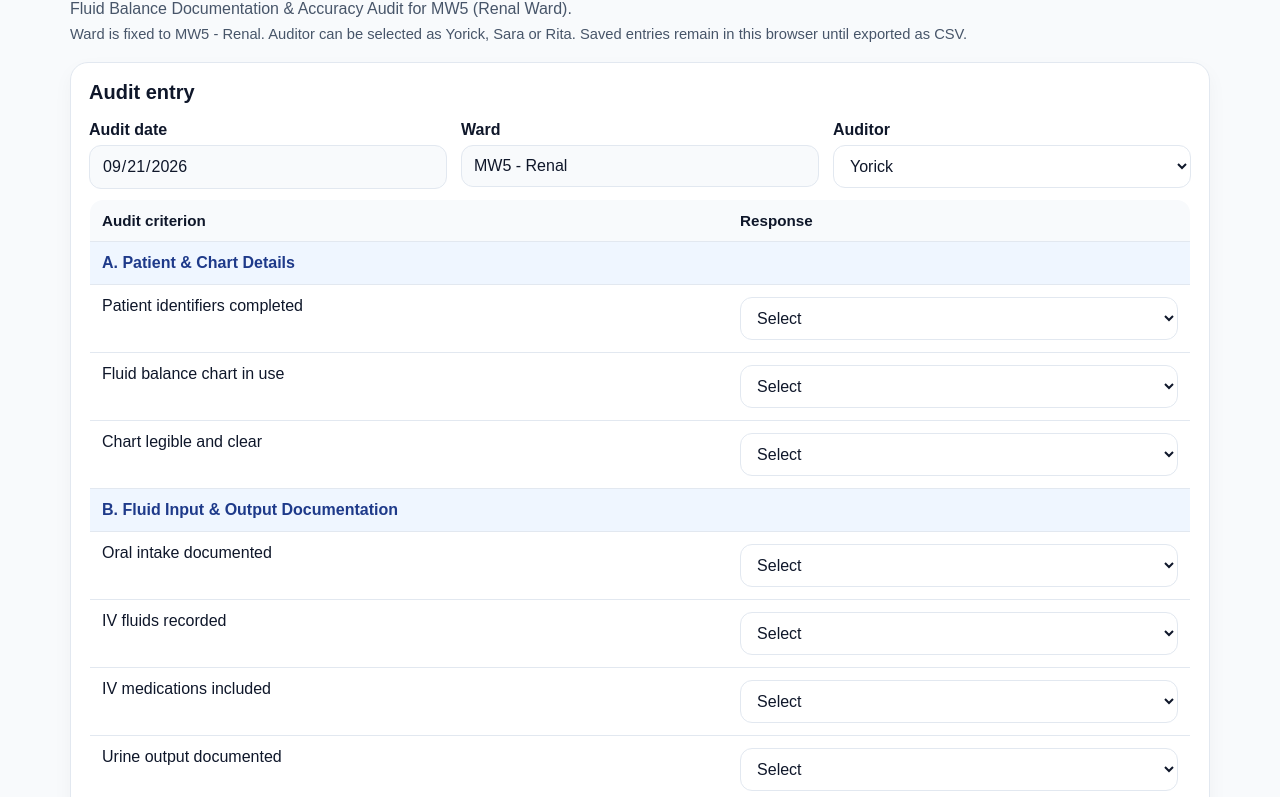
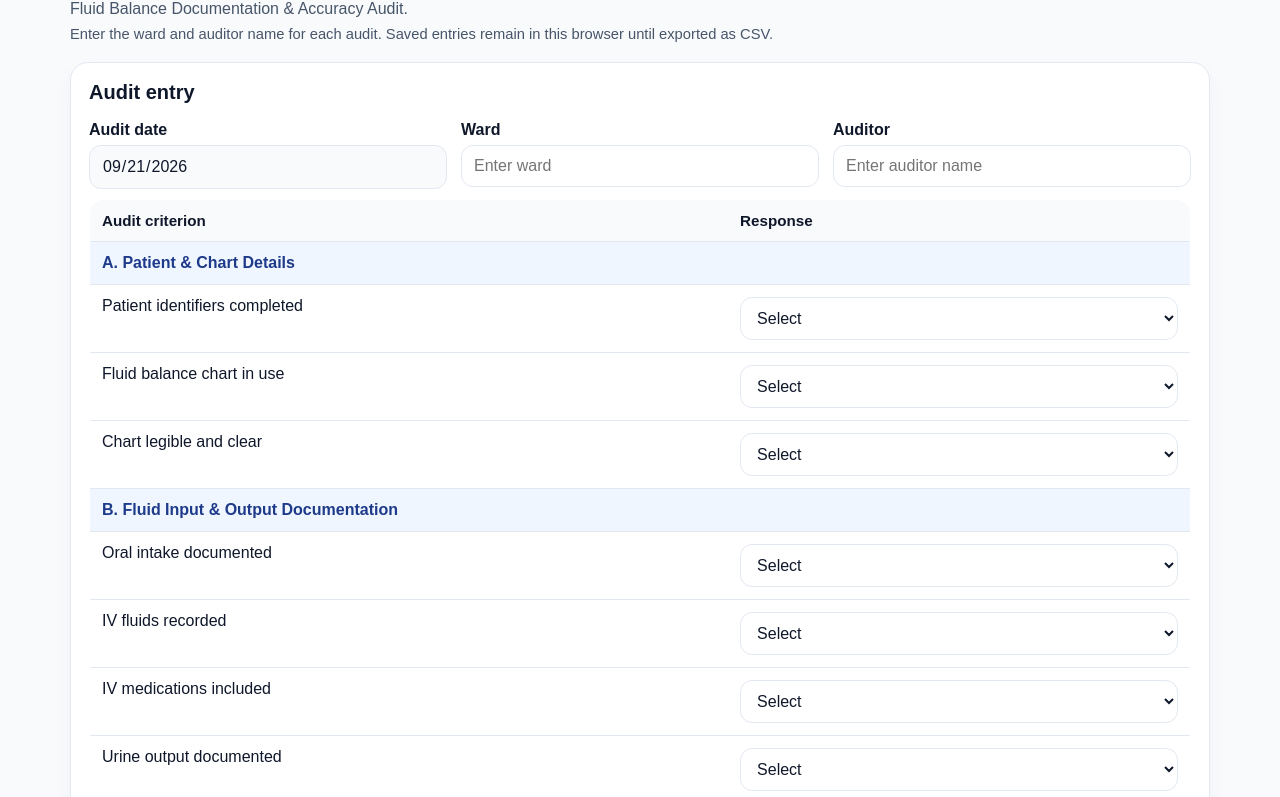
Before and after one commit to galey23/Intake-and-output-charting, a plain HTML site: page index.html in a window 1280 px wide. Shown: the part 69-866 px from the top of the page. Drawn offline with Linux system fonts and the light colour scheme.

Commit message:
Update index.html

```diff
--- a/index.html
+++ b/index.html
@@ -1,13 +1,24 @@
 <!DOCTYPE html>
 <html lang="en">
+
 <head>
+
   <meta charset="UTF-8" />
-  <meta name="viewport" content="width=device-width, initial-scale=1.0" />
-
-  <title>MW5 Fluid Balance / Intake & Output Chart Audit</title>
+
+  <meta
+    name="viewport"
+    content="width=device-width, initial-scale=1.0"
+  />
+
+  <title>
+    MW5 Fluid Balance / Intake & Output Chart Audit
+  </title>
+
 
   <style>
+
     :root {
+
       --bg: #f8fafc;
       --card: #ffffff;
       --text: #0f172a;
@@ -23,13 +34,17 @@
 
       --section: #eff6ff;
       --section-text: #1e3a8a;
-    }
+
+    }
+
 
     * {
       box-sizing: border-box;
     }
 
+
     body {
+
       margin: 0;
 
       font-family:
@@ -38,11 +53,14 @@
         sans-serif;
 
       background: var(--bg);
+
       color: var(--text);
+
     }
 
 
     header {
+
       padding:
         24px
         20px
@@ -53,35 +71,44 @@
       margin:
         0
         auto;
+
     }
 
 
     h1 {
+
       margin:
         0
         0
         8px;
 
       font-size: 2rem;
+
     }
 
 
     h2 {
+
       margin-top: 0;
+
       font-size: 1.25rem;
+
     }
 
 
     p {
+
       margin:
         8px
         0;
 
       color: var(--muted);
+
     }
 
 
     .wrap {
+
       max-width: 1180px;
 
       margin:
@@ -92,10 +119,12 @@
         0
         20px
         28px;
+
     }
 
 
     .card {
+
       background: var(--card);
 
       border:
@@ -114,22 +143,29 @@
         rgba(15, 23, 42, 0.04);
 
       margin-bottom: 16px;
+
     }
 
 
     .grid {
+
       display: grid;
+
       gap: 14px;
+
     }
 
 
     .grid-3 {
+
       grid-template-columns:
         repeat(3, 1fr);
+
     }
 
 
     label {
+
       display: block;
 
       margin-bottom: 6px;
@@ -137,6 +173,7 @@
       font-weight: 700;
 
       color: var(--text);
+
     }
 
 
@@ -144,7 +181,9 @@
     select,
     textarea,
     button {
+
       font: inherit;
+
     }
 
 
@@ -152,6 +191,7 @@
     input[type="date"],
     select,
     textarea {
+
       width: 100%;
 
       border:
@@ -168,21 +208,28 @@
       background: #fff;
 
       color: var(--text);
+
     }
 
 
     input[readonly] {
+
       background: #f8fafc;
+
     }
 
 
     textarea {
+
       min-height: 100px;
+
       resize: vertical;
+
     }
 
 
     .audit-table {
+
       width: 100%;
 
       border-collapse: collapse;
@@ -197,11 +244,13 @@
       border-radius: 14px;
 
       overflow: hidden;
+
     }
 
 
     .audit-table th,
     .audit-table td {
+
       border-bottom:
         1px
         solid
@@ -210,28 +259,34 @@
       padding: 12px;
 
       vertical-align: top;
+
     }
 
 
     .audit-table th {
+
       text-align: left;
 
       background: #f8fafc;
 
       font-size: 0.95rem;
+
     }
 
 
     .section-title {
+
       background: var(--section);
 
       font-weight: 700;
 
       color: var(--section-text);
+
     }
 
 
     .actions {
+
       display: flex;
 
       gap: 10px;
@@ -239,10 +294,12 @@
       flex-wrap: wrap;
 
       margin-top: 16px;
+
     }
 
 
     button {
+
       border: none;
 
       border-radius: 12px;
@@ -254,51 +311,73 @@
       font-weight: 700;
 
       cursor: pointer;
+
     }
 
 
     .primary {
+
       background: var(--accent);
+
       color: white;
+
     }
 
 
     .primary:hover {
+
       background: var(--accent-2);
+
     }
 
 
     .secondary {
+
       background: #e2e8f0;
+
       color: #0f172a;
+
     }
 
 
     .danger {
+
       background: #fee2e2;
+
       color: var(--danger);
+
     }
 
 
     .small-note {
+
       font-size: 0.92rem;
+
       color: var(--muted);
+
     }
 
 
     .ok {
+
       color: var(--ok);
+
       font-weight: 700;
+
     }
 
 
     .warn {
+
       color: var(--warn);
+
       font-weight: 700;
+
     }
 
 
     .summary-grid {
+
       display: grid;
 
       grid-template-columns:
@@ -307,10 +386,12 @@
       gap: 10px;
 
       margin-top: 8px;
+
     }
 
 
     .metric {
+
       border:
         1px
         solid
@@ -321,41 +402,51 @@
       padding: 12px;
 
       background: #fafafa;
+
     }
 
 
     .metric strong {
+
       display: block;
 
       font-size: 0.95rem;
 
       margin-bottom: 4px;
+
     }
 
 
     .metric .value {
+
       font-size: 1.8rem;
 
       font-weight: 800;
 
       line-height: 1.1;
+
     }
 
 
     .metric .sub {
+
       font-size: 0.9rem;
 
       color: var(--muted);
 
       margin-top: 4px;
-    }
+
+    }
+
 
 
     @media (max-width: 980px) {
 
       .grid-3,
       .summary-grid {
+
         grid-template-columns: 1fr;
+
       }
 
 
@@ -364,51 +455,68 @@
       .audit-table tr,
       .audit-table td,
       .audit-table th {
+
         display: block;
+
         width: 100%;
+
       }
 
 
       .audit-table thead {
+
         display: none;
+
       }
 
 
       .audit-table tr {
+
         border-bottom:
           1px
           solid
           var(--border);
+
       }
 
 
       .audit-table td {
+
         border-bottom: none;
+
       }
 
     }
+
   </style>
+
 </head>
 
 
+
 <body>
 
 
 <header>
 
   <h1>
-    MW5 Fluid Balance / Intake &amp; Output Chart Audit
+    Fluid Balance / Intake &amp; Output Chart Audit
   </h1>
 
+
   <p>
-    Fluid Balance Documentation &amp; Accuracy Audit
-    for MW5 (Renal Ward).
+
+    Fluid Balance Documentation &amp; Accuracy Audit.
+
   </p>
 
+
   <p class="small-note">
-    Ward is fixed to MW5 - Renal.
-    Auditor can be selected as Yorick, Sara or Rita.
+
+    Enter the ward and auditor name for each audit.
+
     Saved entries remain in this browser until exported as CSV.
+
   </p>
 
 </header>
@@ -422,24 +530,34 @@
   <!-- AUDIT ENTRY -->
   <!-- ===================================================== -->
 
+
   <div class="card">
 
-    <h2>Audit entry</h2>
+
+    <h2>
+      Audit entry
+    </h2>
 
 
     <form id="auditForm">
 
 
+      <!-- ================================================= -->
       <!-- AUDIT DETAILS -->
+      <!-- ================================================= -->
+
 
       <div class="grid grid-3">
 
+
+        <!-- AUDIT DATE -->
 
         <div>
 
           <label for="auditDate">
             Audit date
           </label>
+
 
           <input
             type="date"
@@ -451,22 +569,30 @@
         </div>
 
 
+
+        <!-- WARD -->
+
         <div>
 
           <label for="ward">
             Ward
           </label>
+
 
           <input
             type="text"
             id="ward"
             name="ward"
-            value="MW5 - Renal"
-            readonly
+            placeholder="Enter ward"
+            autocomplete="off"
+            required
           />
 
         </div>
 
+
+
+        <!-- AUDITOR -->
 
         <div>
 
@@ -474,28 +600,15 @@
             Auditor
           </label>
 
-          <select
+
+          <input
+            type="text"
             id="auditor"
             name="auditor"
+            placeholder="Enter auditor name"
+            autocomplete="name"
             required
-          >
-
-            <option
-              value="Yorick"
-              selected
-            >
-              Yorick
-            </option>
-
-            <option value="Sara">
-              Sara
-            </option>
-
-            <option value="Rita">
-              Rita
-            </option>
-
-          </select>
+          />
 
         </div>
 
@@ -508,6 +621,7 @@
       <!-- AUDIT TABLE -->
       <!-- ================================================= -->
 
+
       <table class="audit-table">
 
 
@@ -532,9 +646,10 @@
         <tbody>
 
 
-          <!-- ============================================= -->
+          <!-- ================================================= -->
           <!-- SECTION A -->
-          <!-- ============================================= -->
+          <!-- ================================================= -->
+
 
           <tr>
 
@@ -542,7 +657,9 @@
               class="section-title"
               colspan="2"
             >
+
               A. Patient &amp; Chart Details
+
             </td>
 
           </tr>
@@ -660,10 +777,10 @@
 
 
 
-
-          <!-- ============================================= -->
+          <!-- ================================================= -->
           <!-- SECTION B -->
-          <!-- ============================================= -->
+          <!-- ================================================= -->
+
 
           <tr>
 
@@ -671,7 +788,9 @@
               class="section-title"
               colspan="2"
             >
+
               B. Fluid Input &amp; Output Documentation
+
             </td>
 
           </tr>
@@ -900,10 +1019,10 @@
 
 
 
-
-          <!-- ============================================= -->
+          <!-- ================================================= -->
           <!-- SECTION C -->
-          <!-- ============================================= -->
+          <!-- ================================================= -->
+
 
           <tr>
 
@@ -911,7 +1030,9 @@
               class="section-title"
               colspan="2"
             >
+
               C. Accuracy &amp; Completion
+
             </td>
 
           </tr>
@@ -1066,14 +1187,17 @@
 
 
 
-          <!-- ============================================= -->
+          <!-- ================================================= -->
           <!-- COMMENTS -->
-          <!-- ============================================= -->
+          <!-- ================================================= -->
+
 
           <tr>
 
             <td>
+
               Comments / Actions Required
+
             </td>
 
             <td>
@@ -1097,6 +1221,7 @@
       <!-- ================================================= -->
       <!-- ACTION BUTTONS -->
       <!-- ================================================= -->
+
 
       <div class="actions">
 
@@ -1106,8 +1231,11 @@
           class="primary"
           id="saveEntryBtn"
         >
+
           Save audit entry
+
         </button>
+
 
 
         <button
@@ -1115,8 +1243,11 @@
           class="secondary"
           id="exportCsvBtn"
         >
+
           Export CSV
+
         </button>
+
 
 
         <button
@@ -1124,8 +1255,11 @@
           class="secondary"
           id="downloadBlankBtn"
         >
+
           Download blank CSV template
+
         </button>
+
 
 
         <button
@@ -1133,11 +1267,14 @@
           class="danger"
           id="clearAllBtn"
         >
+
           Clear all saved entries
+
         </button>
 
 
       </div>
+
 
 
       <p
@@ -1157,6 +1294,7 @@
   <!-- SUMMARY -->
   <!-- ===================================================== -->
 
+
   <div class="card">
 
 
@@ -1166,6 +1304,9 @@
 
 
     <div class="summary-grid">
+
+
+      <!-- CASES SAVED -->
 
 
       <div class="metric">
@@ -1185,6 +1326,9 @@
 
 
 
+      <!-- OVERALL COMPLIANCE -->
+
+
       <div class="metric">
 
         <strong>
@@ -1209,6 +1353,9 @@
 
 
 
+      <!-- SECTION A -->
+
+
       <div class="metric">
 
         <strong>
@@ -1233,6 +1380,9 @@
 
 
 
+      <!-- SECTION B -->
+
+
       <div class="metric">
 
         <strong>
@@ -1257,6 +1407,9 @@
 
 
 
+      <!-- SECTION C -->
+
+
       <div class="metric">
 
         <strong>
@@ -1281,6 +1434,9 @@
 
 
 
+      <!-- INPUT TOTAL -->
+
+
       <div class="metric">
 
         <strong>
@@ -1305,6 +1461,9 @@
 
 
 
+      <!-- OUTPUT TOTAL -->
+
+
       <div class="metric">
 
         <strong>
@@ -1329,6 +1488,9 @@
 
 
 
+      <!-- BALANCE -->
+
+
       <div class="metric">
 
         <strong>
@@ -1353,6 +1515,9 @@
 
 
 
+      <!-- SIGNED -->
+
+
       <div class="metric">
 
         <strong>
@@ -1379,6 +1544,7 @@
     </div>
 
 
+
     <p class="small-note">
 
       Percentages exclude N/A responses from the denominator.
@@ -1405,6 +1571,7 @@
   ============================================================
   */
 
+
   const STORAGE_KEY =
     "mw5_fluid_balance_audit_entries_v1";
 
@@ -1415,6 +1582,7 @@
   FIXED CSV COLUMN ORDER
   ============================================================
   */
+
 
   const CSV_HEADERS = [
 
@@ -1540,7 +1708,7 @@
     );
 
 
-  const auditorSelect =
+  const auditorInput =
     document.getElementById(
       "auditor"
     );
@@ -1690,10 +1858,13 @@
 
 
       localStorage.setItem(
+
         STORAGE_KEY,
+
         JSON.stringify(
           entries
         )
+
       );
 
 
@@ -1831,18 +2002,6 @@
       makeSpreadsheetSafe(
         value
       );
-
-
-    /*
-      Quotes are doubled and the whole field is quoted.
-
-      This allows comments containing:
-      - commas
-      - quotation marks
-      - line breaks
-
-      to export correctly.
-    */
 
 
     return (
@@ -1884,6 +2043,7 @@
 
 
     entries.forEach(
+
       function (
         row
       ) {
@@ -1892,6 +2052,7 @@
         const line =
           CSV_HEADERS
             .map(
+
               function (
                 header
               ) {
@@ -1903,6 +2064,7 @@
 
 
               }
+
             )
             .join(",");
 
@@ -1913,13 +2075,8 @@
 
 
       }
+
     );
-
-
-
-    /*
-      CRLF line endings work reliably with Excel / Windows.
-    */
 
 
     return lines.join(
@@ -1982,15 +2139,14 @@
 
 
   function downloadFile(
+
     filename,
+
     content,
+
     type = "text/csv;charset=utf-8;"
+
   ) {
-
-
-    /*
-      UTF-8 BOM helps Excel recognise the encoding correctly.
-    */
 
 
     const BOM =
@@ -2047,10 +2203,12 @@
 
       function () {
 
+
         URL.revokeObjectURL(
           url
         );
 
+
       },
 
       1000
@@ -2084,6 +2242,7 @@
 
     const assessable =
       entries.filter(
+
         function (
           entry
         ) {
@@ -2107,12 +2266,14 @@
 
 
         }
+
       );
 
 
 
     const yesCount =
       assessable.filter(
+
         function (
           entry
         ) {
@@ -2126,6 +2287,7 @@
 
 
         }
+
       ).length;
 
 
@@ -2195,12 +2357,14 @@
 
 
     entries.forEach(
+
       function (
         entry
       ) {
 
 
         fields.forEach(
+
           function (
             field
           ) {
@@ -2221,8 +2385,11 @@
 
 
             if (
+
               value === "Yes" ||
+
               value === "No"
+
             ) {
 
 
@@ -2246,10 +2413,12 @@
 
 
           }
+
         );
 
 
       }
+
     );
 
 
@@ -2304,11 +2473,6 @@
 
 
 
-    /*
-      Number of audit cases saved.
-    */
-
-
     document.getElementById(
       "sum_cases"
     ).textContent =
@@ -2316,11 +2480,6 @@
 
 
 
-    /*
-      Overall compliance across all criteria.
-    */
-
-
     sectionMetric(
 
       entries,
@@ -2335,11 +2494,6 @@
 
 
 
-    /*
-      Section A.
-    */
-
-
     sectionMetric(
 
       entries,
@@ -2354,11 +2508,6 @@
 
 
 
-    /*
-      Section B.
-    */
-
-
     sectionMetric(
 
       entries,
@@ -2373,11 +2522,6 @@
 
 
 
-    /*
-      Section C.
-    */
-
-
     sectionMetric(
 
       entries,
@@ -2392,11 +2536,6 @@
 
 
 
-    /*
-      Important individual criteria.
-    */
-
-
     fieldYesMetric(
 
       entries,
@@ -2472,26 +2611,6 @@
     setToday();
 
 
-
-    /*
-      Ward always resets to MW5 - Renal.
-    */
-
-
-    wardInput.value =
-      "MW5 - Renal";
-
-
-
-    /*
-      Yorick remains the default auditor.
-    */
-
-
-    auditorSelect.value =
-      "Yorick";
-
-
   }
 
 
@@ -2504,14 +2623,6 @@
 
 
   setToday();
-
-
-  wardInput.value =
-    "MW5 - Renal";
-
-
-  auditorSelect.value =
-    "Yorick";
 
 
   updateSummary();
@@ -2654,7 +2765,7 @@
 
       const filename =
 
-        "mw5_fluid_balance_audit_" +
+        "fluid_balance_audit_" +
 
         getExportDateStamp() +
 
@@ -2724,7 +2835,7 @@
 
       downloadFile(
 
-        "mw5_fluid_balance_audit_blank_template.csv",
+        "fluid_balance_audit_blank_template.csv",
 
         blankCsv
 
@@ -2789,7 +2900,7 @@
       const confirmed =
         window.confirm(
 
-          "Clear all saved MW5 fluid balance audit entries " +
+          "Clear all saved fluid balance audit entries " +
 
           "from this browser? " +
 
@@ -2839,4 +2950,5 @@
 
 
 </body>
+
 </html>
```
